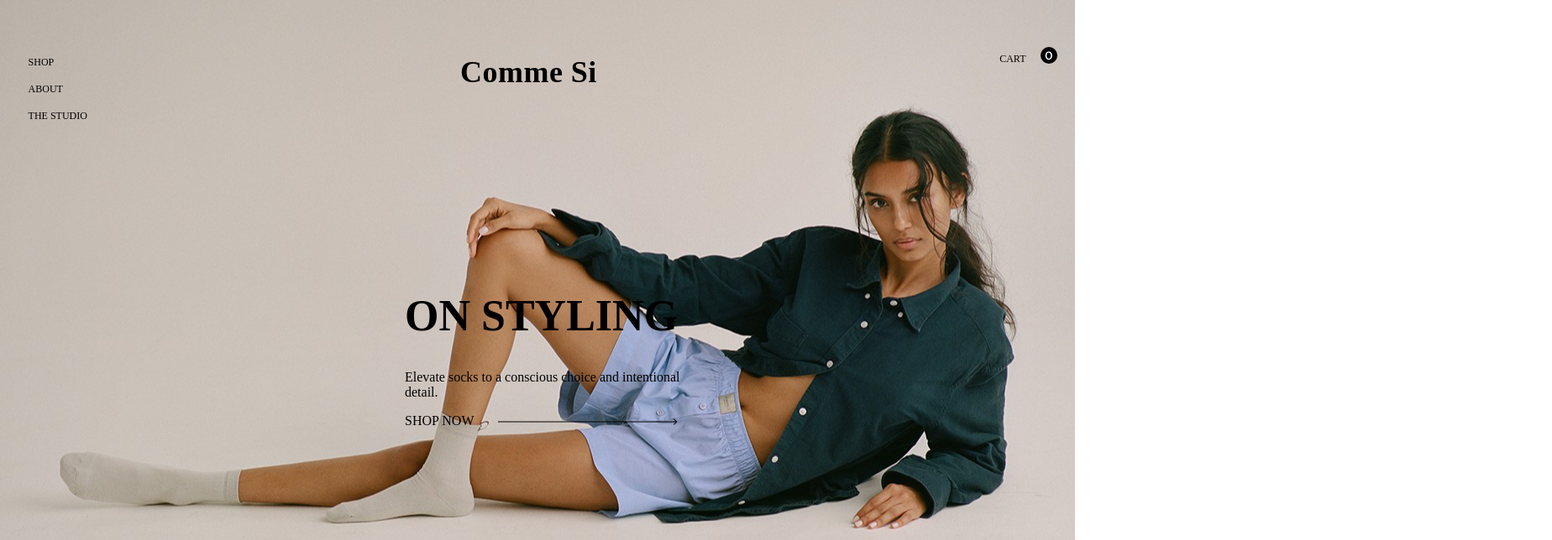
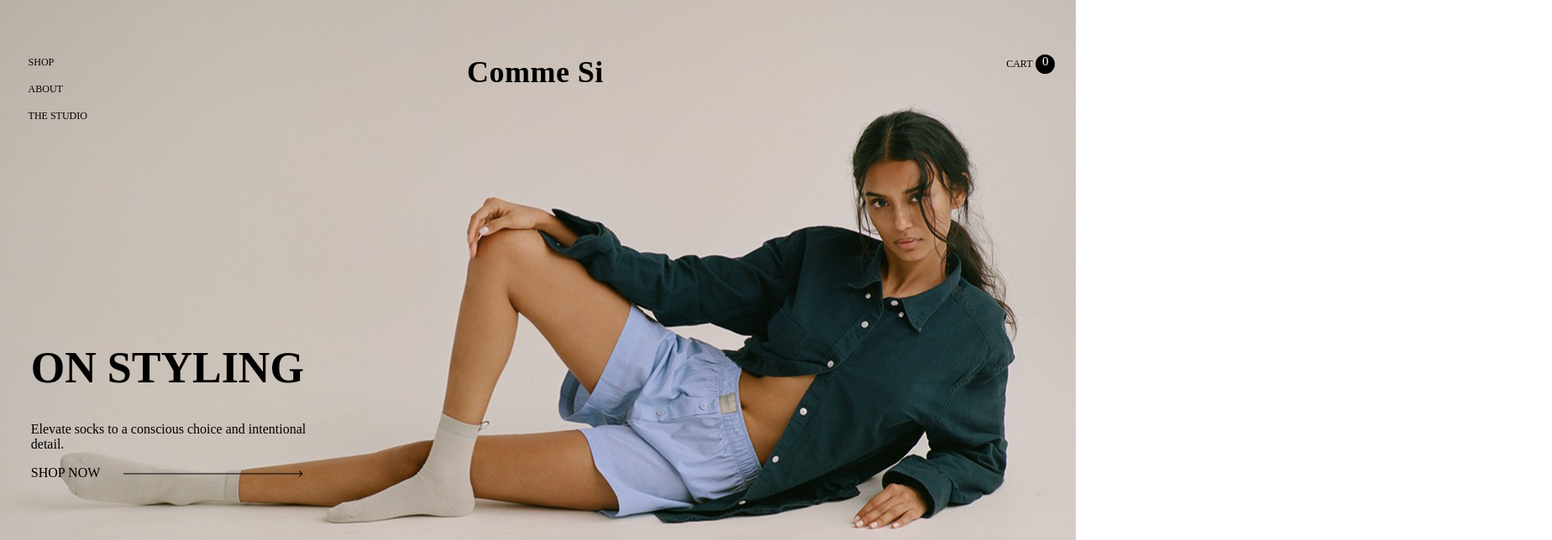
Before and after one commit to lauraok/lauraok.github.io, a plain HTML site: page index.html in a window 1280 px wide. Shown: the top 644 px of the page at 84% size, 1848 px wide, since content can reach past the window. Drawn offline with Linux system fonts and the light colour scheme.

Commit message:
päris okei?

```diff
--- a/index.html
+++ b/index.html
@@ -26,7 +26,7 @@ Elu on lill!
       </div>
       <div class="cart">
         <a href="">CART</a>
-        <img class="korv" src="cart.svg" alt="">
+        <p>0</p>
       </div>
 
       </div>
@@ -50,9 +50,13 @@ Elu on lill!
 </div>
 
 <div class="uusscroll">
+
   <div class="vasak">
-    <img class="sokid" src="sokid.png" alt="">
-  </div>
+    <div class="pildikast">
+      <img class="sokid" src="sokid.png" alt="">
+    </div>
+    </div>
+
   <div class="parem">
   <img class="villane" src="villanesokk.png" alt="">
   </div>
--- a/style.css
+++ b/style.css
@@ -1,61 +1,66 @@
 * {
   box-sizing: border-box;
 }
+
 header {
   position: sticky;
   top: 0;
 }
+
 body {
   background-color: white;
+  width: 100vw;
 }
+
+html {
+  scroll-behavior: smooth;
+}
+
 .header {
   position: sticky;
   padding: 2rem;
   display: flex;
+  justify-content: space-between;
+  width: auto;
 }
+
+a: hover {
+  background: gray;
+  animation: 1s ease-in-out infinite;
+}
+
 .logo {
   /* Comme Si */
-
-
   position: absolute;
   width: 213px;
   height: 65px;
   left: calc(50% - 213px/2 + 14.5px);
   top: 2vh;
-
   font-family: Antykwa Poltawskiego;
   font-style: normal;
   font-weight: normal;
   font-size: 24px;
   line-height: 65px;
   letter-spacing: 0.02em;
-
   color: #000000;
-
 }
 
 .shop a {
   /* Rectangle 30 */
-
-
   position: absolute;
   width: 43px;
   height: 10px;
   left: 30px;
   top: 53px;
-
 }
 
 .shop a {
   /* SHOP */
-
-
   position: absolute;
   width: 43px;
   height: 20px;
   left: 2vw;
   top: 7vh;
-
   font-family: Sporting Grotesque;
   font-style: normal;
   font-weight: normal;
@@ -63,32 +68,23 @@ font-size: 12px;
   line-height: 20px;
   text-decoration: none;
   /* identical to box height */
-
   align-items: center;
-
   color: #000000;
 }
+
 .about a {
   /* Rectangle 31 */
-
-
   position: absolute;
   width: 55px;
   height: 10px;
   left: 2vw;
   top: 11vh;
-
-
-
   /* ABOUT */
-
-
   position: absolute;
   width: 57px;
   height: 20px;
   left: 2vw;
   top: 11vh;
-
   font-family: Sporting Grotesque;
   font-style: normal;
   font-weight: normal;
@@ -96,33 +92,24 @@ font-size: 12px;
   line-height: 20px;
   text-decoration: none;
   /* identical to box height */
-
   display: flex;
   align-items: center;
-
   color: #000000;
 }
+
 .thestudio a {
   /* Rectangle 32 */
-
-
   position: absolute;
   width: 92px;
   height: 10px;
   left: 2vw;
   top: 15vh;
-
-
-
   /* THE STUDIO */
-
-
   position: absolute;
   width: 98px;
   height: 20px;
   left: 2vw;
   top: 15vh;
-
   font-family: Sporting Grotesque;
   font-style: normal;
   font-weight: normal;
@@ -130,37 +117,48 @@ font-size: 12px;
   line-height: 20px;
   text-decoration: none;
   /* identical to box height */
-
   display: flex;
   align-items: center;
-
   color: #000000;
 }
-.korv {
-  position: absolute;
-  right: 1vw;
-  top: 6vh;
+
+.cart {
+  position: relative;
+  margin-top: 10px;
 }
+
+/* .korv {
+  display: inline-block;
+} */
+
 .cart a {
-
   display: flex;
   flex-wrap: wrap;
   flex-direction: row;
-  position: absolute;
-  width: 69px;
+  display: inline-block;
   height: 23px;
-  right: 1vw;
-  top: 7vh;
-
-
   font-family: Sporting Grotesque;
   font-style: normal;
   font-weight: normal;
   font-size: 12px;
   line-height: 1;
   text-decoration: none;
+  color: #000000;
+}
 
-color: #000000;
+.cart p {
+  background: black;
+  display: inline-block;
+  font-size: 15px;
+  font-family: Sporting Grotesque;
+  font-style: normal;
+  font-weight: normal;
+  width: 1.5em;
+  height: 1.5em;
+  text-align: center;
+  vertical-align: middle;
+  color: white;
+  border-radius: 100px;
 }
 
 /* .korv {
@@ -168,111 +166,92 @@ color: #000000;
   right: 0.5vw;
   top: 7vh;
 } */
-
 .taustapilt {
-
   display: block;
   position: absolute;
   top: 50%;
   left: 0;
   transform: translateY(-50%);
-width: calc(100% + 1px)
-height: calc(100% + 1px)
+  width: calc(100% + 1px);
+  height: calc(100% + 1px);
   object-fit: cover;
   box-sizing: inherit;
-background-repeat:
-
 }
 
 .suurkast {
-
   width: 400px;
   height: 140px;
-
-  padding: 0 2rem;
+  padding: 0 1rem;
   position: relative;
   top: 30vh;
-  left: 10px;
-  margin: 0 auto;
+  left: 0px;
+  margin: 0 1vw;
   max-width: 80em;
   align-items: left;
-
 }
 
 .pealkiri {
   margin: 0 0 0.5rem;
-
-  font-family: Antykwa Poltawskiego
-  font-weight:400;
+  font-family: Antykwa Poltawskiego font-weight:400;
   font-style: normal;
   font-size: 26px;
-
 }
 
 .content {
-  display:block;
-  position:relative;
+  display: block;
+  position: relative;
   z-index: 2;
   width: 100%;
   max-width: 50em;
 }
-.paragrahv {
 
-}
+.paragrahv {}
+
 .shopnow a {
   position: flex;
   flex-direction: row;
   padding-right: 1.5rem;
-
   text-decoration: none;
-
   color: #000000;
 }
 
 .uusscroll {
-  grid-row: 50%;
+  position: relative;
+  display: flex;
+  flex-basis: auto;
+  align-items: stretch;
+  justify-content: center;
+  top: 55vh;
 }
+
  .vasak {
-  padding: 4rem 2rem;
-  left: 0;
-
-}
-.pildikast {
-  width: 361px;
-  height: 434px;
+  margin: 1em 0.5em;
   left: 0;
 }
+
+
 .sokid {
   position: relative;
   width: 361px;
   height: 434px;
-left: 181px;
-top: 75vh;
-
-  /* display: block;
-  align-items: left; */
-
+  display: block;
+  align-items: left;
 }
 
 .parem {
   position: relative;
   align-items: right;
   right: 0px;
-  left: 45vw;
+}
 
-
-}
 .villane {
-
   position: relative;
-  width: 720px;
-  height: 705px;
+  width: 620px;
+  height: 605px;
   right: 0px;
-  left: 4vw;
+  /* left: 6vw; */
   align-items: right;
   /* left: 10vw; */
-  top: -4.75vh;
+  /* top: -4.75vh;
   z-index: 2;
-
-
-}
+} */
```
Also changed, not shown: css/main.css (added), js/index2.html (added), 2 other files. Lines whose indentation alone changed are shown as unchanged.
